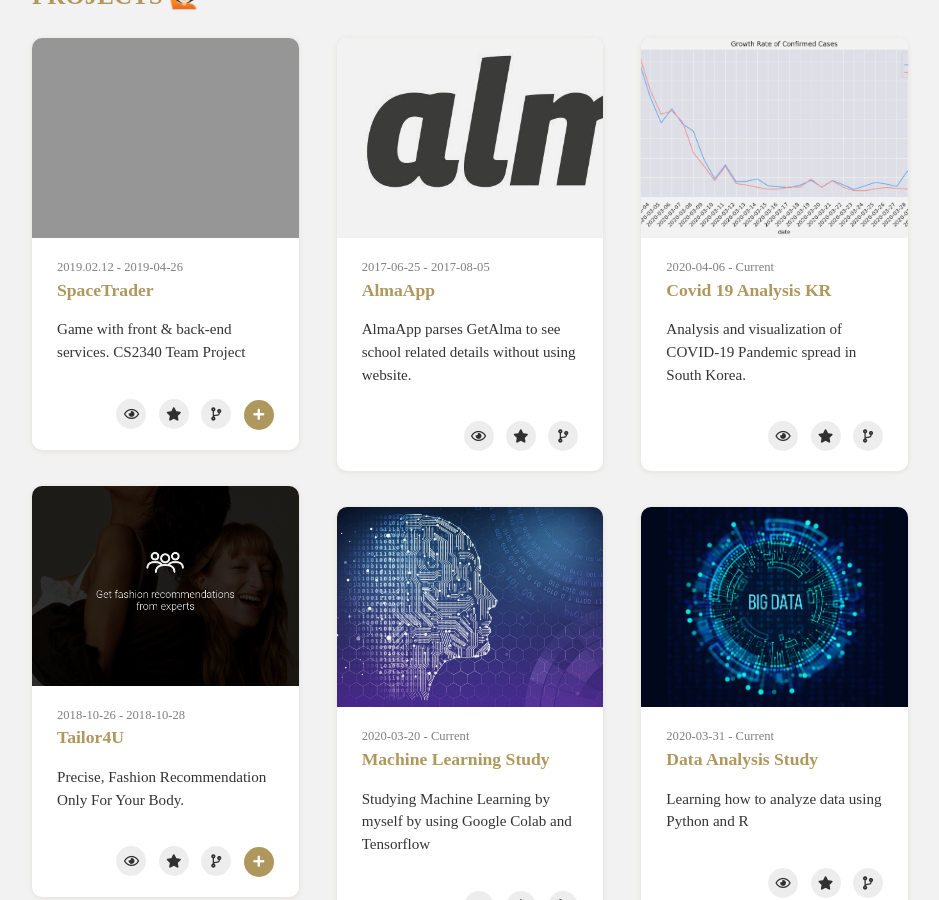
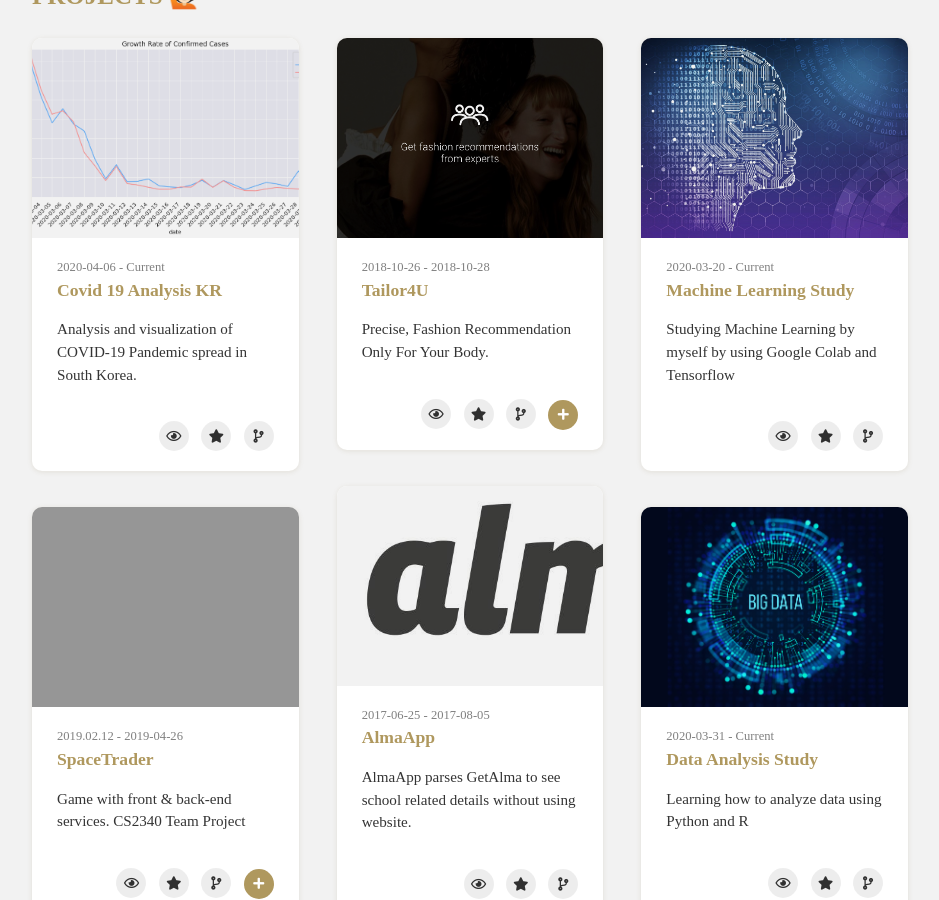
Before and after one commit to hwuiwon/hwuiwon.github.io, a Jekyll site: the page built from portfolio.html, in a window 1280 px wide and 900 px high, scrolled down 893 px. Shown: the whole window, without its empty margins (170-1109 px from the left). Built offline with Jekyll 4.4.1, drawn with Linux system fonts in a browser that asks for light colours; nearby versions of some CDN libraries; some web fonts are replaced; part of the change alters nothing that is shown.

Commit message:
Update projects.yml

```diff
--- a/_data/projects.yml
+++ b/_data/projects.yml
@@ -1,3 +1,13 @@
+- project :
+    print : True # If 'False' is selected, it will not be displayed in 'home.html > aside > .proj-content'.
+    modal : False # If 'True' is selected, modal can open in 'portfolio.html'.
+    url : https://github.com/hwuiwon/covid-19-analysis-kr
+    image : "covid19.png" # path: assets/project/
+    date : 2020-04-06 - Current
+    title : Covid 19 Analysis KR
+    summary : Big Data & Analysis
+    description : Analysis and visualization of COVID-19 Pandemic spread in South Korea.
+
 - project :
     print : True # If 'False' is selected, it will not be displayed in 'home.html > aside > .proj-content'.
     modal : True # If 'True' is selected, modal can open in 'portfolio.html'.
@@ -50,16 +60,6 @@
     description : Studying Machine Learning by myself by using Google Colab and Tensorflow
 
 - project :
-    print : True # If 'False' is selected, it will not be displayed in 'home.html > aside > .proj-content'.
-    modal : False # If 'True' is selected, modal can open in 'portfolio.html'.
-    url : https://github.com/hwuiwon/covid-19-analysis-kr
-    image : "covid19.png" # path: assets/project/
-    date : 2020-04-06 - Current
-    title : Covid 19 Analysis KR
-    summary : Big Data & Analysis
-    description : Analysis and visualization of COVID-19 Pandemic spread in South Korea.
-
-- project :
     print : False # If 'False' is selected, it will not be displayed in 'home.html > aside > .proj-content'.
     modal : False # If 'True' is selected, modal can open in 'portfolio.html'.
     url : https://github.com/hwuiwon/data-analysis-study
```
